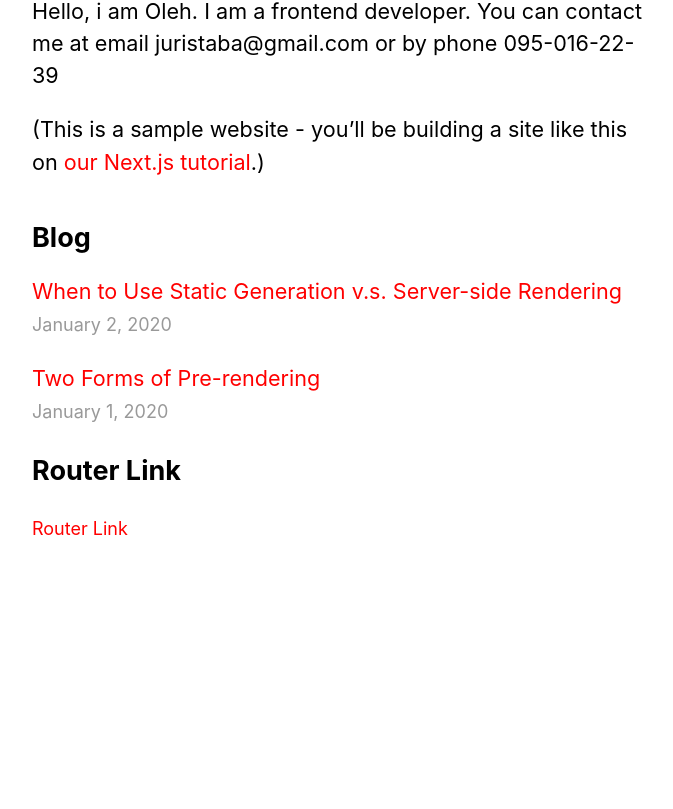
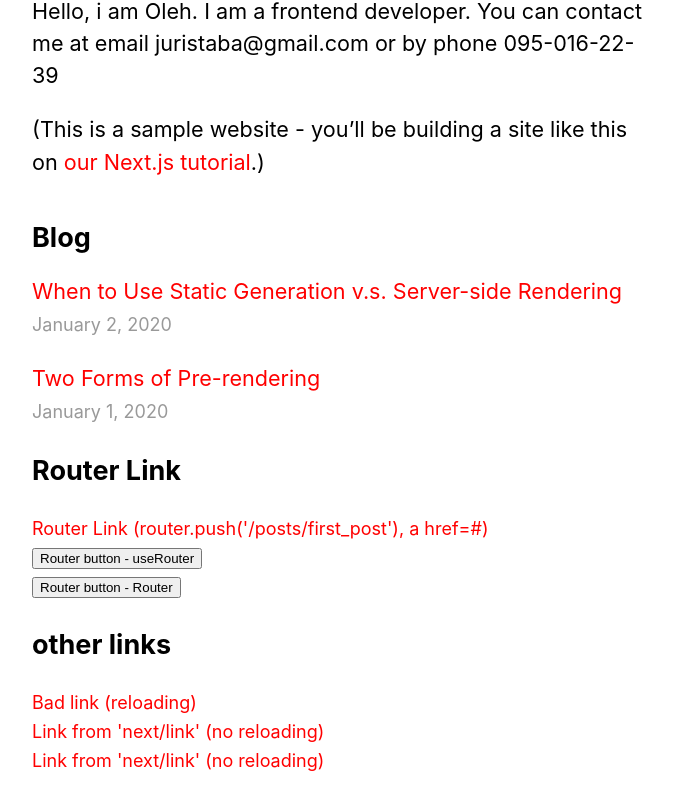
Before and after one commit to oabanin/nextjs-blog, a Next.js app: page / in a window 1280 px wide. Shown: the part 315-1124 px from the top of the page, without its empty margins (302-975 px from the left). Before the commit the page ends 966 px from the top, so only its background shows below. Built offline with nearby package versions, Linux system fonts and the light colour scheme.

Commit message:
add more router examples

```diff
--- a/pages/index.js
+++ b/pages/index.js
@@ -1,5 +1,6 @@
 import Head from 'next/head'
 import Link from 'next/link' // доступ к элементу
+import Router from 'next/router';
 import { useRouter } from 'next/router'; // доступ напрямую к роутеру
 
 import Layout, { siteTitle } from '../components/layout'
@@ -85,8 +86,41 @@ export default function Home({ allPostsData }) { // в пропсах данны
             router.push('/posts/first_post');
 
           }}>
-            Router Link
+            Router Link (router.push('/posts/first_post'), a href=#)
           </a>
+          <div>
+            <button onClick={(e) => {
+              e.preventDefault;
+              router.push('/posts/first_post');
+
+            }}>
+              Router button - useRouter
+          </button>
+          </div>
+          <div>
+            <button onClick={(e) => {
+              e.preventDefault;
+              Router.push('/posts/first_post');
+
+            }}>
+              Router button - Router
+          </button>
+          </div>
+
+          <h2>other links</h2>
+          <div>
+            <a href='/posts/first_post'>Bad link (reloading)</a>
+          </div>
+          <div>
+            <Link href={'/posts/first_post'}><a>Link from 'next/link' (no reloading)</a></Link>
+          </div>
+          <div>
+            <Link href='/posts/first_post'><a>Link from 'next/link' (no reloading)</a></Link>
+          </div>
+
+
+
+
         </div>
       </section>
 
```
Also changed, not shown: pages/index/index.js (added, +14 -0 lines), pages/useRouter/[test].js (added, +14 -0 lines).
